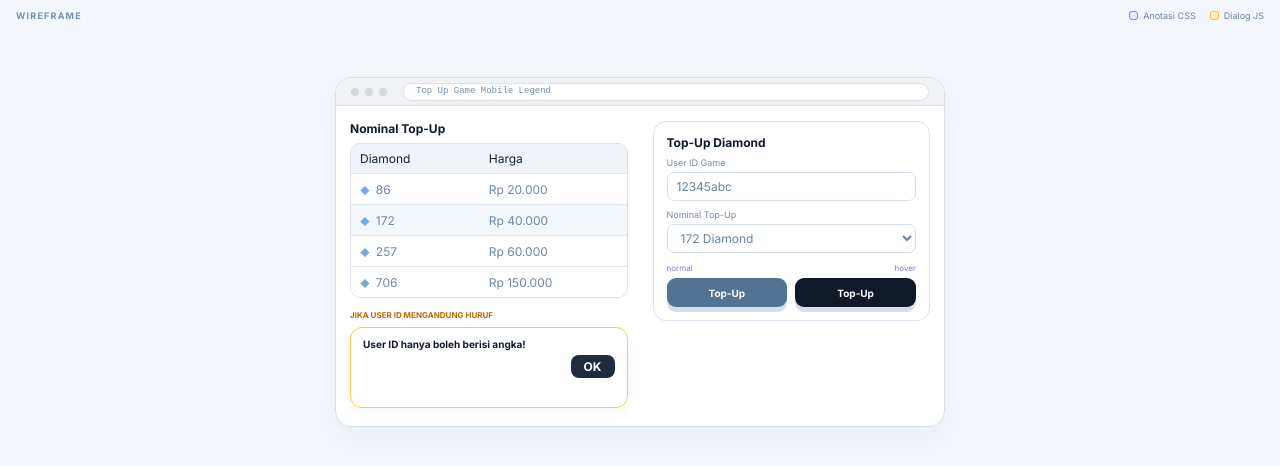
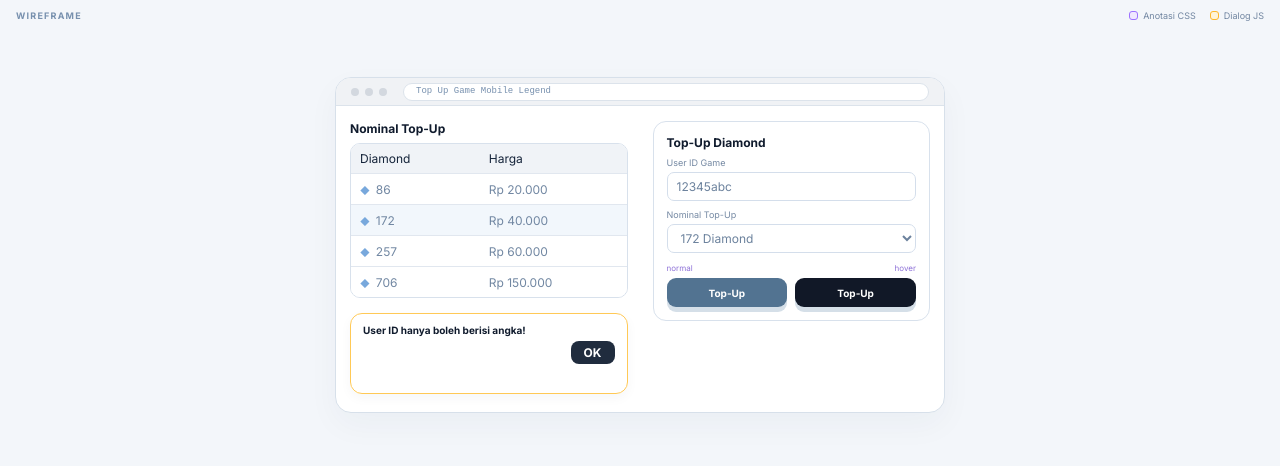
Before and after one commit to dionelmatthew-crypto/sampleaje, a plain HTML site: page index.html in a window 1280 px wide. Drawn offline with Linux system fonts and the light colour scheme.

Commit message:
index.html

```diff
--- a/index.html
+++ b/index.html
@@ -31,8 +31,7 @@
           <button class="price-row" type="button" data-nominal="257" data-price="60000"><span><b>◆</b> 257</span><span>Rp 60.000</span></button>
           <button class="price-row" type="button" data-nominal="706" data-price="150000"><span><b>◆</b> 706</span><span>Rp 150.000</span></button>
         </div>
-
-        <p class="warning-label">JIKA USER ID MENGANDUNG HURUF</p>
+          <br>
         <div class="alert-card">
           <strong>User ID hanya boleh berisi angka!</strong>
           <button class="ok-button" type="button" id="dismissAlert">OK</button>
```
